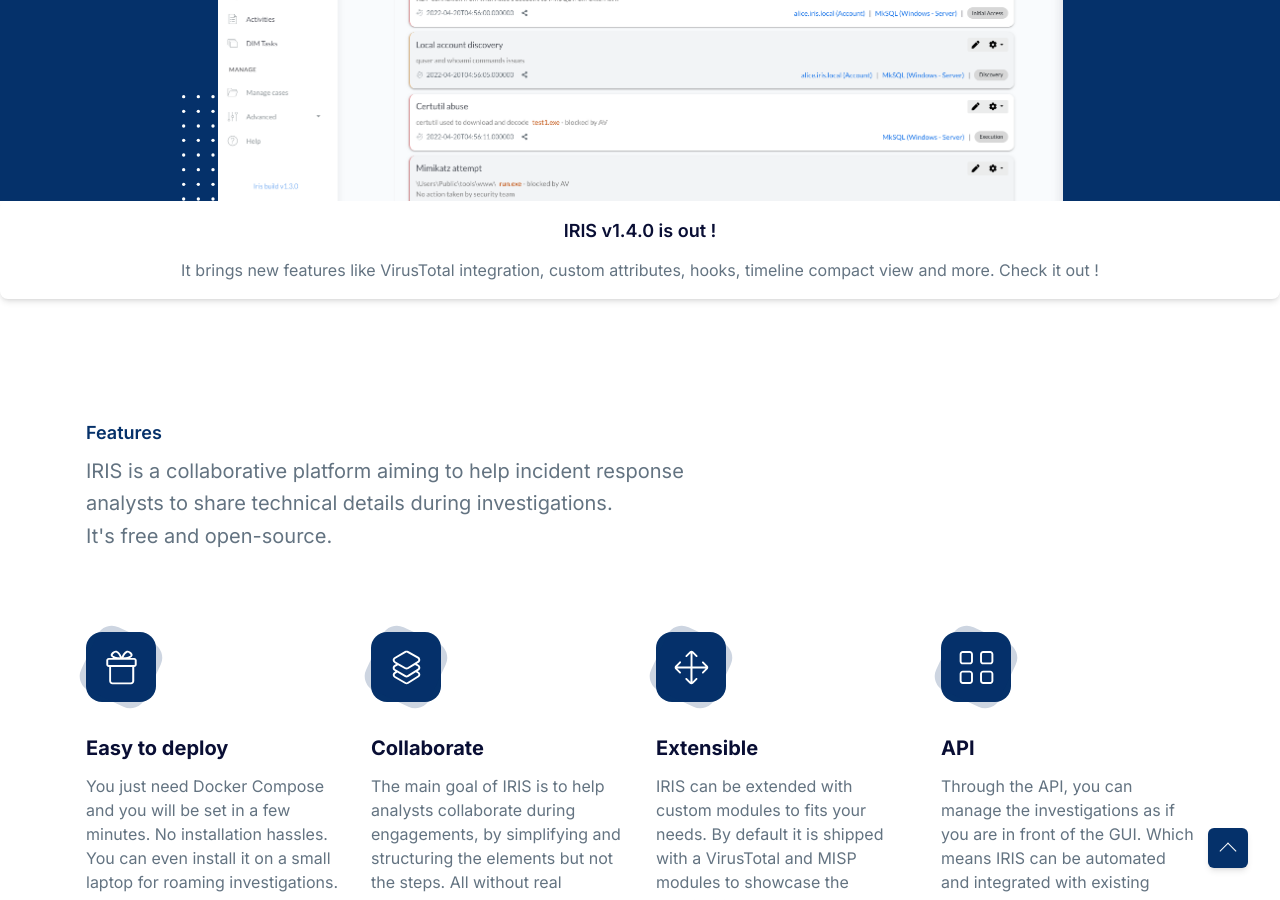
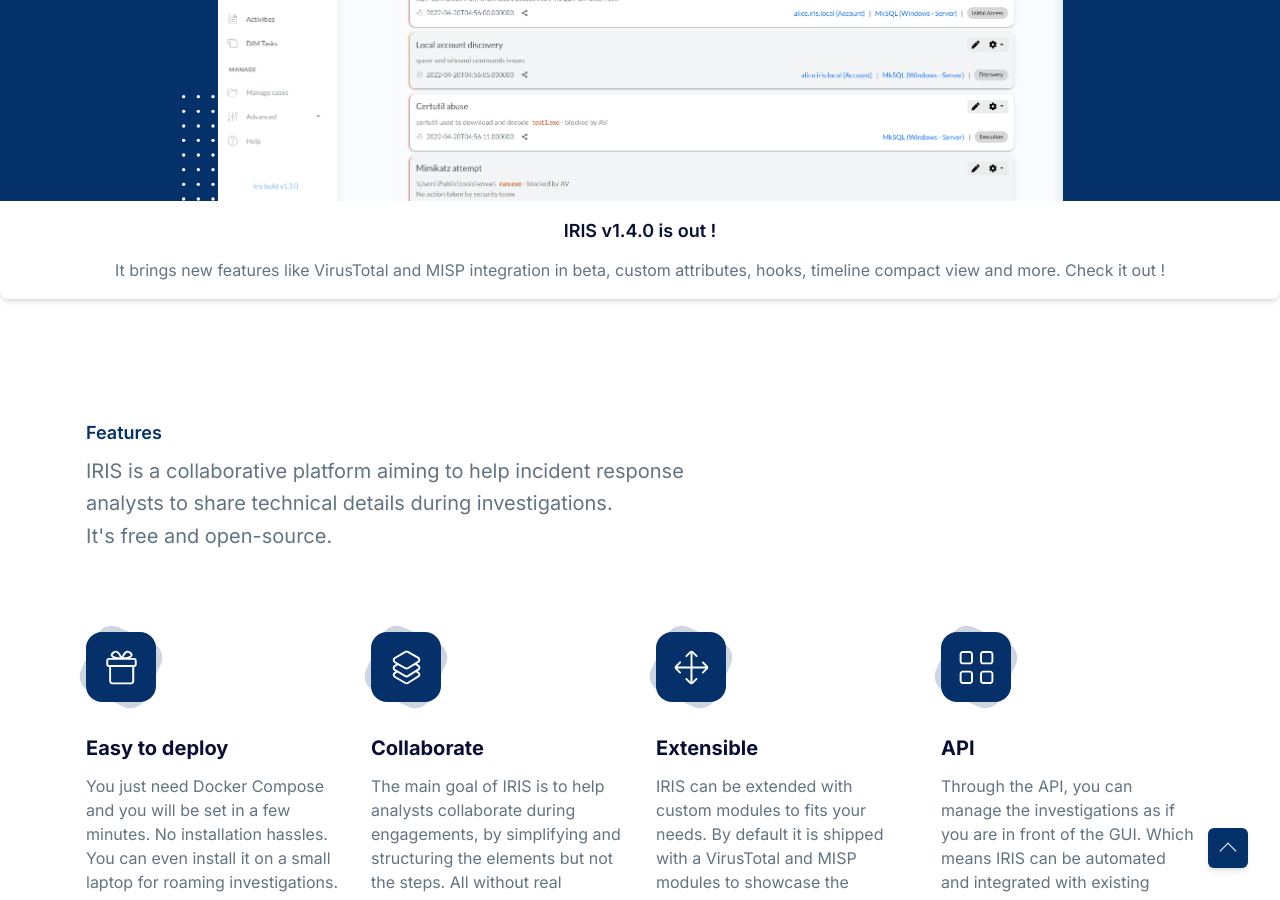
Before and after one commit to dfir-iris/dfir-iris.github.io, an MkDocs documentation site: the page built from docs/index.md, in a window 1280 px wide and 900 px high, scrolled down 714 px. Built offline with MkDocs 1.6.1 and Material for MkDocs 9.7.7, drawn with Linux system fonts in a browser that asks for light colours.

Commit message:
[UPD] Updated home page for new version

```diff
--- a/overrides/home.html
+++ b/overrides/home.html
@@ -1388,7 +1388,7 @@
           IRIS v1.4.0 is out !
        </h5>
        <p class="text-base text-center text-body-color leading-relaxed">
-          It brings new features like VirusTotal integration, custom attributes, hooks, timeline compact view and more. <a class="text-green" href="https://github.com/dfir-iris/iris-web/releases/tag/v1.4.0" >Check it out !</a>
+          It brings new features like VirusTotal and MISP integration in beta, custom attributes, hooks, timeline compact view and more. <a class="text-green" href="https://github.com/dfir-iris/iris-web/releases/tag/v1.4.0" >Check it out !</a>
        </p>
     </div>
     </div>
```
